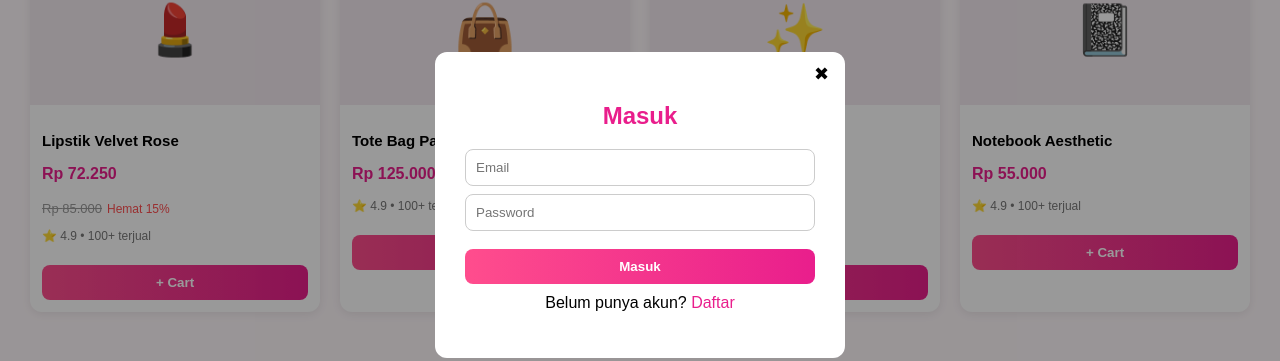
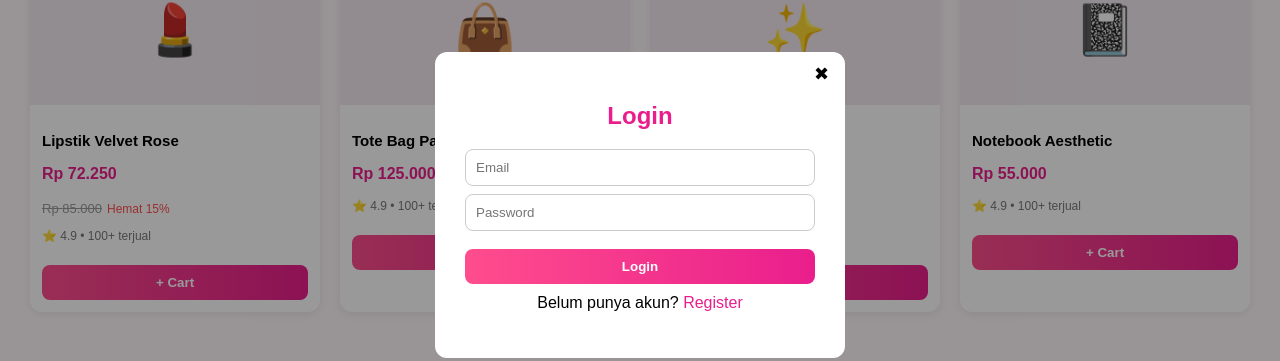
Before and after one commit to honestibestari/projectakhir-pemweb, a React (Create React App) app: page / in a window 1280 px wide. Both pictures are taken after a click on the button "Login". Shown: the part 195-556 px from the top of the page. Built offline with nearby package versions, Linux system fonts and the light colour scheme.

Commit message:
[update] tampilan tombol login dan register

```diff
--- a/src/App.js
+++ b/src/App.js
@@ -386,7 +386,7 @@ function AuthModal({ close, setUser, mode }) {
         </button>
 
         <h2 style={{textAlign:"center",color:"#e91e8c"}}>
-          {isLogin ? "Masuk" : "Daftar"}
+          {isLogin ? "Login" : "Register"}
         </h2>
 
         <form onSubmit={handleSubmit}>
@@ -420,7 +420,7 @@ function AuthModal({ close, setUser, mode }) {
           />
 
           <button className="btn-cart" type="submit">
-            {isLogin ? "Masuk" : "Daftar"}
+            {isLogin ? "Login" : "Register"}
           </button>
         </form>
 
@@ -430,7 +430,7 @@ function AuthModal({ close, setUser, mode }) {
             style={{color:"#e91e8c",cursor:"pointer"}}
             onClick={()=>setIsLogin(!isLogin)}
           >
-            {isLogin ? "Daftar" : "Masuk"}
+            {isLogin ? "Register" : "Login"}
           </span>
         </p>
 
```
